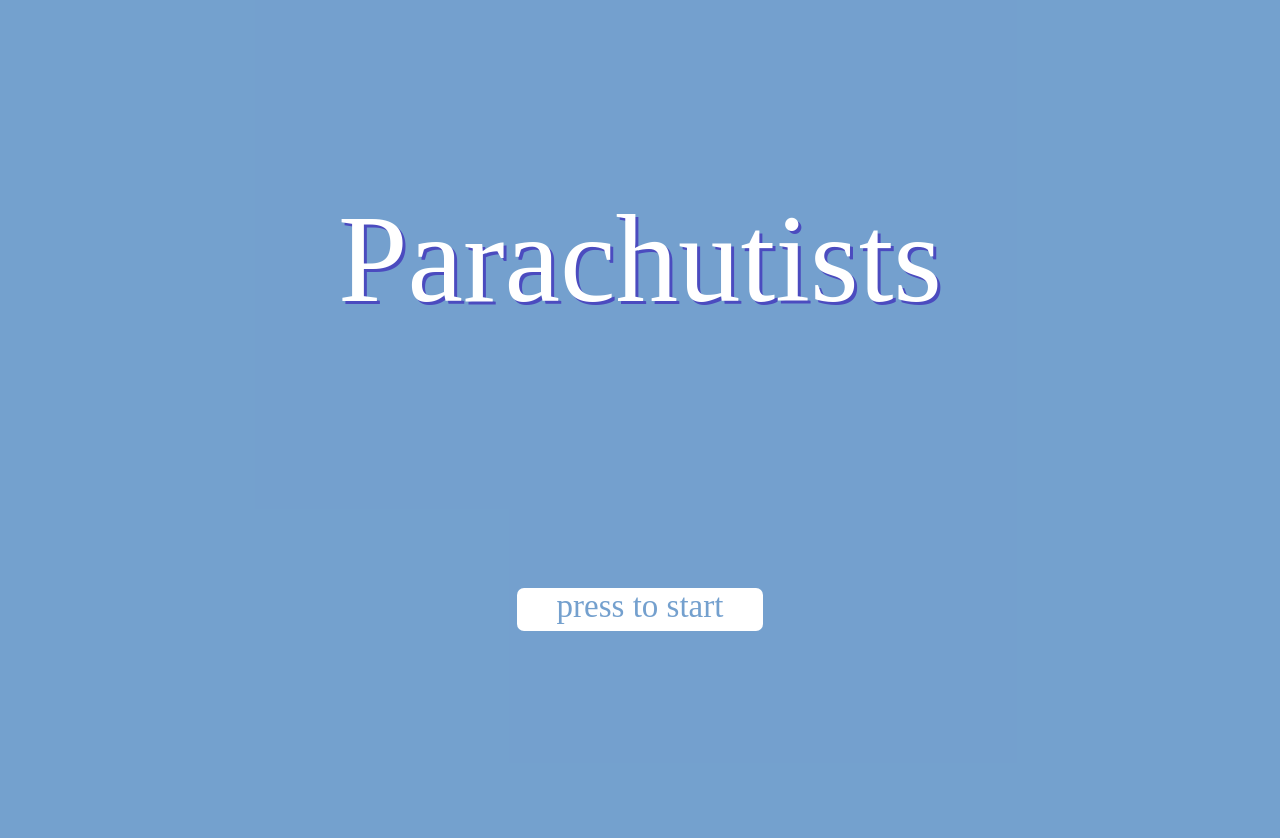
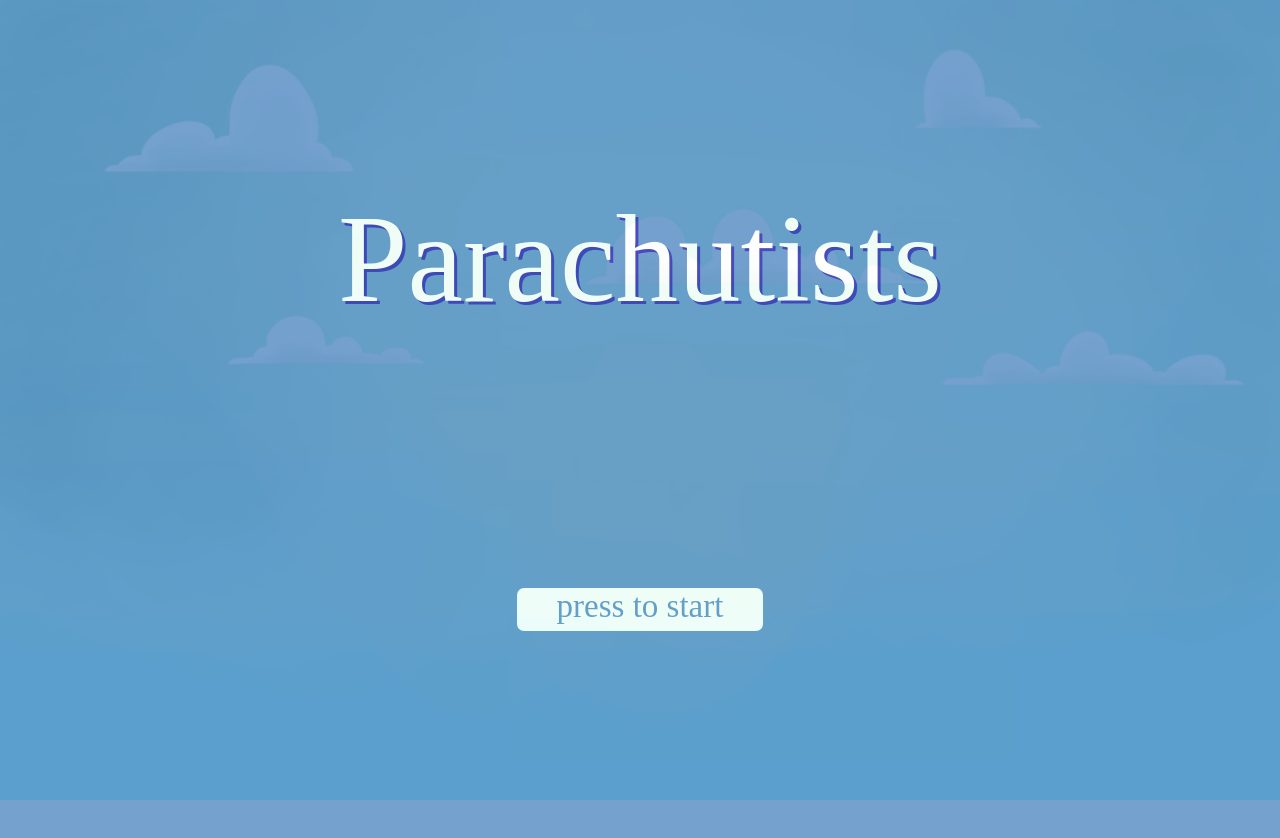
Before and after one commit to GalitSharon/parachutists_game, a plain HTML site: page index.html in a window 1280 px wide. Drawn offline with Linux system fonts and the light colour scheme; the site is published under a folder, as on GitHub Pages, so addresses that start at the root find nothing.

Commit message:
Fix relative background for github pages

```diff
--- a/style.css
+++ b/style.css
@@ -64,7 +64,7 @@ body {
     width: 100%;
     height: 100%;
 
-    background: url('/resources/background.png') no-repeat center center fixed;
+    background: url('resources/background.png') no-repeat center center fixed;
     -webkit-background-size: cover;
     -moz-background-size: cover;
     -o-background-size: cover;
```
